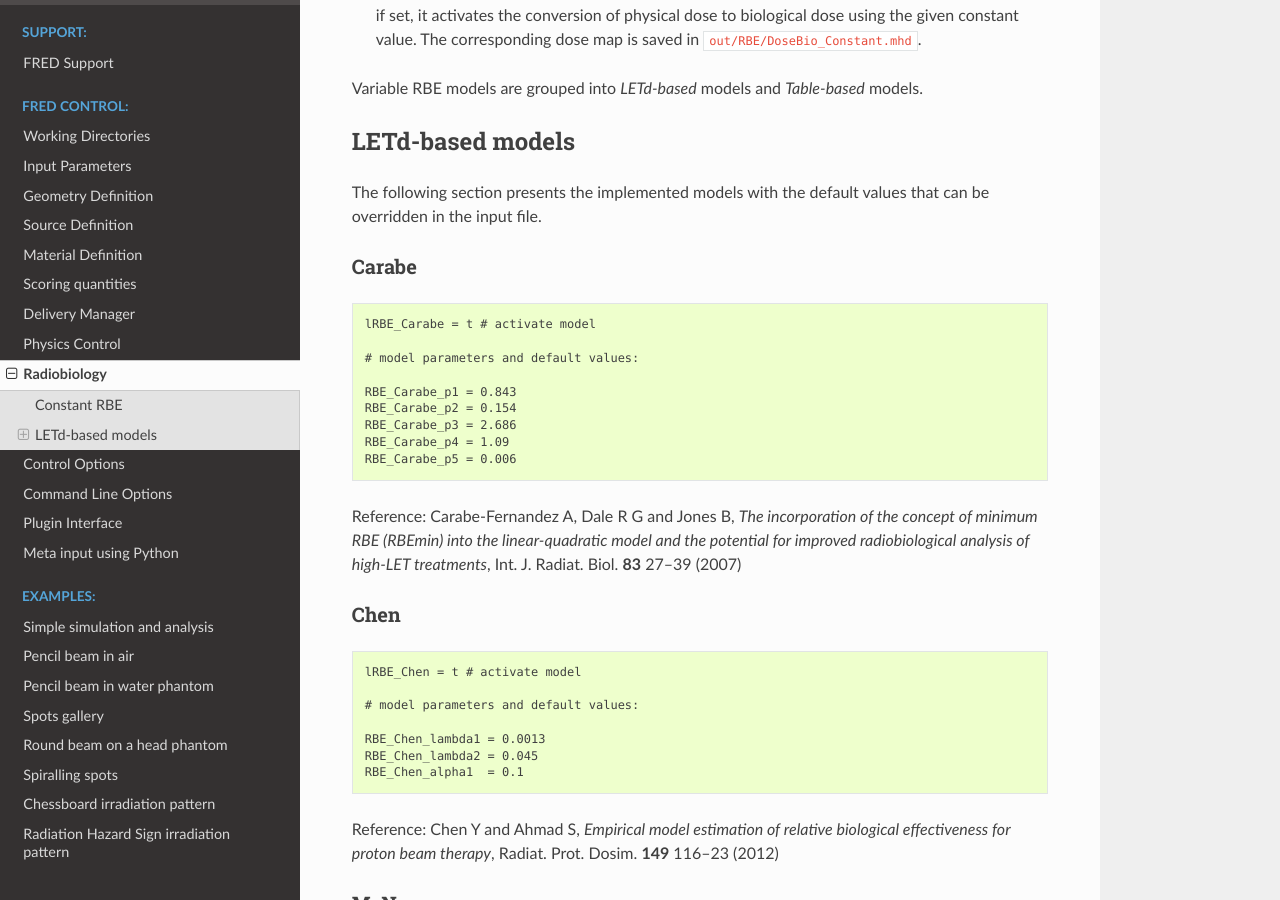
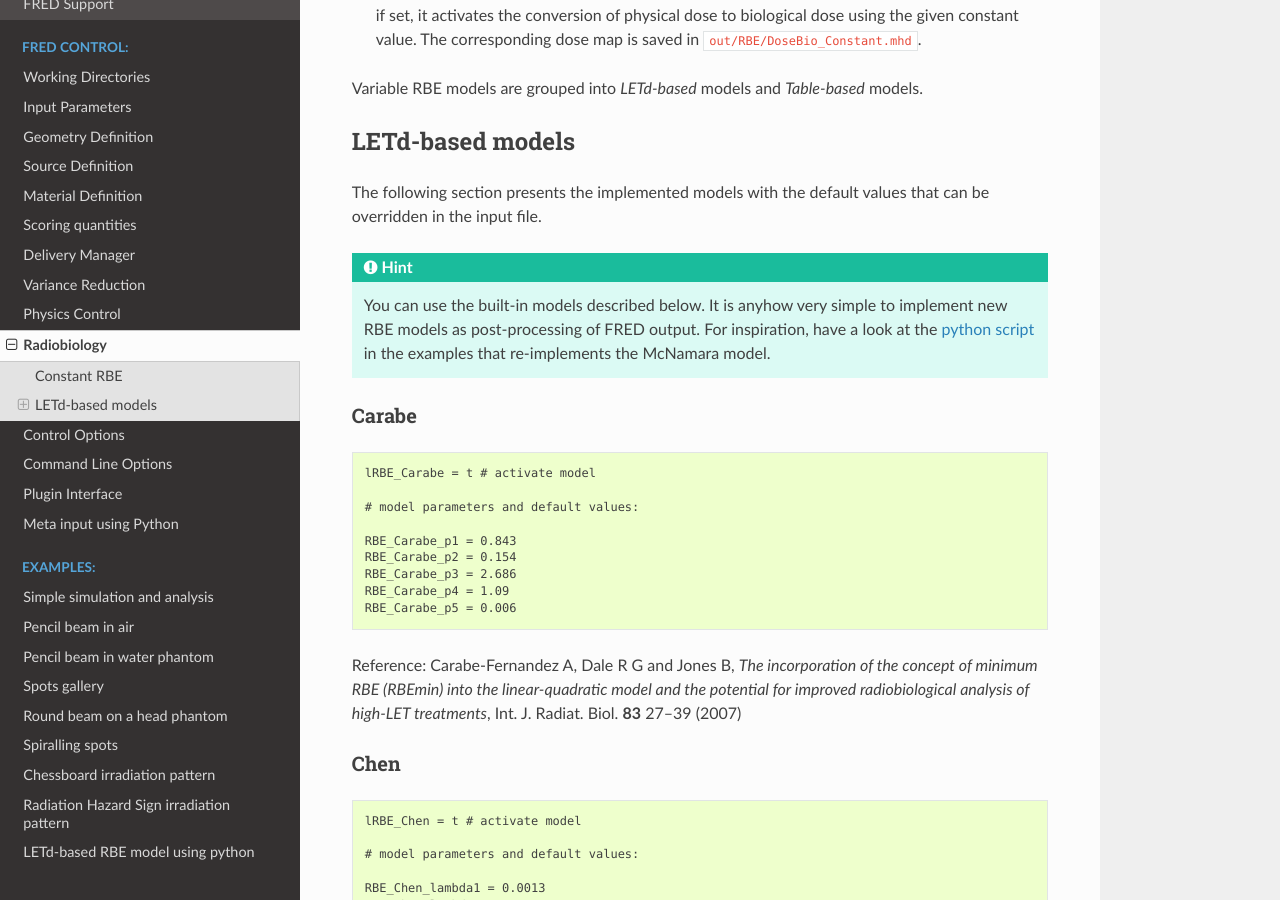
Before and after one commit to Fred-org/FRED-docs, a Sphinx documentation site: the page built from source/Control/Radiobiology.rst, in a window 1280 px wide and 900 px high, scrolled down 960 px. Built offline with Sphinx 7.4.7 and the Read the Docs theme 2.0.0, drawn with Linux system fonts in a browser that asks for light colours; formulas are drawn with MathJax 3.

Commit message:
minor changes

```diff
--- a/source/Control/Radiobiology.rst
+++ b/source/Control/Radiobiology.rst
@@ -47,6 +47,11 @@ LETd-based models
 --------------------
 
 The following section presents the implemented models with the default values that can be overridden in the input file.
+
+.. hint::
+
+	You can use the built-in models described below. It is anyhow very simple to implement new RBE models as post-processing of FRED output. For inspiration, have a look at the :ref:`python script <RBEMcNamaraModel>` in the examples that re-implements the McNamara model.
+
 
 
 .. index::  ! lRBE_Carabe,RBE_Carabe
--- a/source/Control/Source Definition.rst
+++ b/source/Control/Source Definition.rst
@@ -202,10 +202,10 @@ Particle type and number
         particle type to be delivered (a.k.a. primary particle). Check the list of available particles using ``fred -particles``
 
     N = (float) [1]
-        actual no of primary particles delivered by the pencil beam (a.k.a. fluence). By default this no is 1, so that the corresponding dose map is `per primary`
+        actual no. of primary particles delivered by the pencil beam (a.k.a. fluence). By default this no. is 1, so that the corresponding dose map is `per primary`
 
     nprim = (#) [1e4 = 10000]
-        no of Monte Carlo histories to be simulated. This sets the level of statistics used to reproduce the mean dose map of the pencil beam.
+        no. of Monte Carlo histories to be simulated. This sets the level of statistics used to reproduce the mean dose map of the pencil beam.
 
 .. _energy_momentum:
 
@@ -396,6 +396,8 @@ The Virtual point Source Distribution (VSD) describes a source of particles emit
 
 The emittance model describes the propagation of a gaussian beam in absence of active elements (deflecting magnets or focussing quadrupoles). It can be used to describe the beam propagation in the last track of an accelerator beamline. In the Figure, the blue line shows a beam focussing and then defocussing, with the minimum spot size at x = 0 cm, also called the beam waist position.
 
+The **Sigma Squared** is a powerful model that can express all three previous models with a single formalism. The beam envelope can be described with three  parameters :math:`a,b,c`, which are easily obtained from typical spot size measurements taken in a treatment centre as part of the accelerator QA protocol. The parameters can be interpolated from one measured point to another one, as part of a beam model definition.
+
 
 .. toctree::
 
--- a/source/Getting Started/Citation.rst
+++ b/source/Getting Started/Citation.rst
@@ -23,3 +23,7 @@ https://doi.org/10.3389/fphy.2020.578605
 
 Krah, N., Patera, V., Rit, S., Schiavi, A., Rinaldi, I. *Regularised patient-specific stopping power calibration for proton therapy planning based on proton radiographic images.* Physics in Medicine and Biology (2019) 64 (6), art. no. 065008
 https://doi.org/10.1088/1361-6560/ab03db
+
+McNamara K., Schiavi A., Borys D., Brzezinski K., Gajewski J., Kopec R., Rucinski A., Skora T., Makkar S., Hrbacek J., Weber D.C., Lomax A.J., Winterhalter C.
+*GPU accelerated Monte Carlo scoring of positron emitting isotopes produced during proton therapy for PET verification* Physics in Medicine and Biology (2022) 67 art. no. 244001
+https://doi.org/10.1088/1361-6560/aca515
--- a/source/index.rst
+++ b/source/index.rst
@@ -55,6 +55,7 @@ Welcome to FRED's documentation!
    Control/Material Definition
    Control/Scoring quantities
    Control/Delivery Manager
+   Control/Variance Reduction
    Control/Physics Control
    Control/Radiobiology
    Control/Control Options
@@ -74,3 +75,4 @@ Welcome to FRED's documentation!
    Examples/Spiralling spots/Spiralling spots
    Examples/Chessboard/Chessboard
    Examples/Radiation Hazard/Radiation Hazard
+   Examples/McNamara RBE/McNamara RBE
```
Also changed, not shown: source/Download/Latest release.rst (+5 -4 lines), source/Setting Up/GPU tuning.rst (+7 -0 lines).
